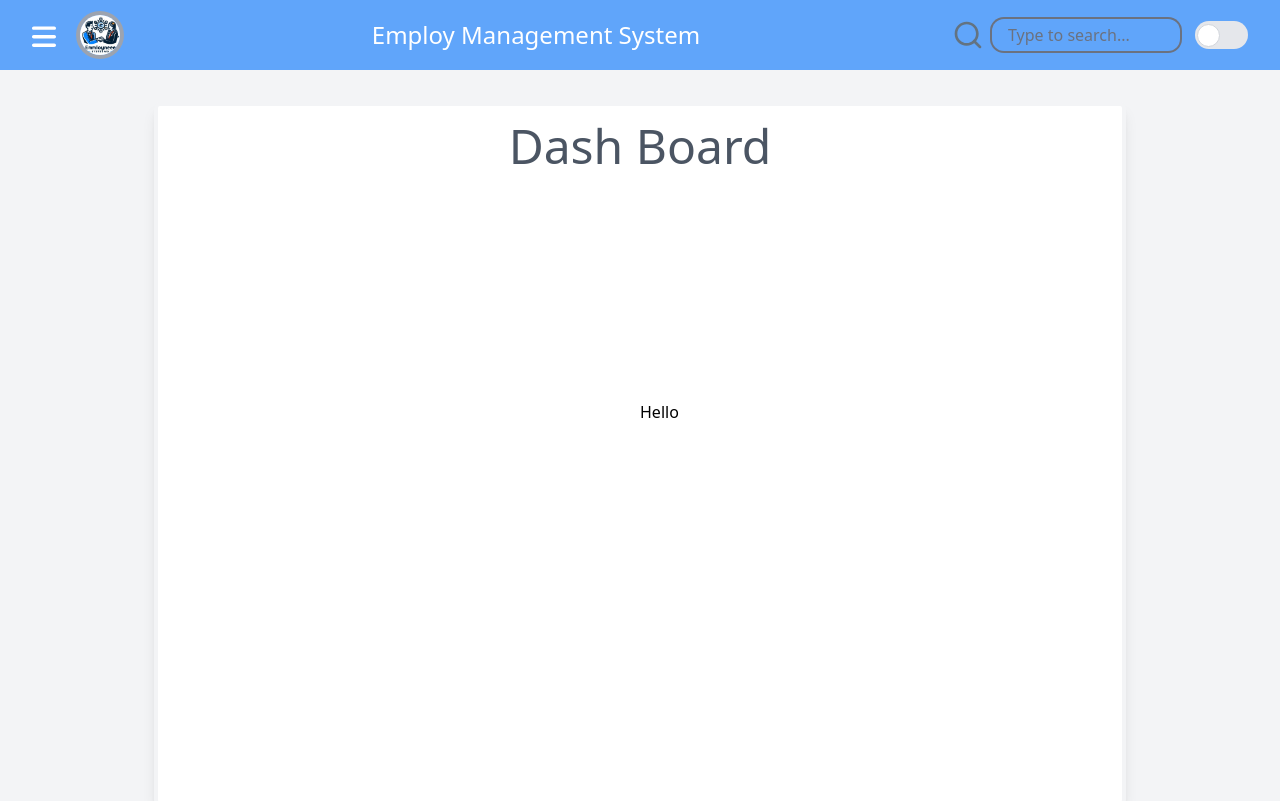
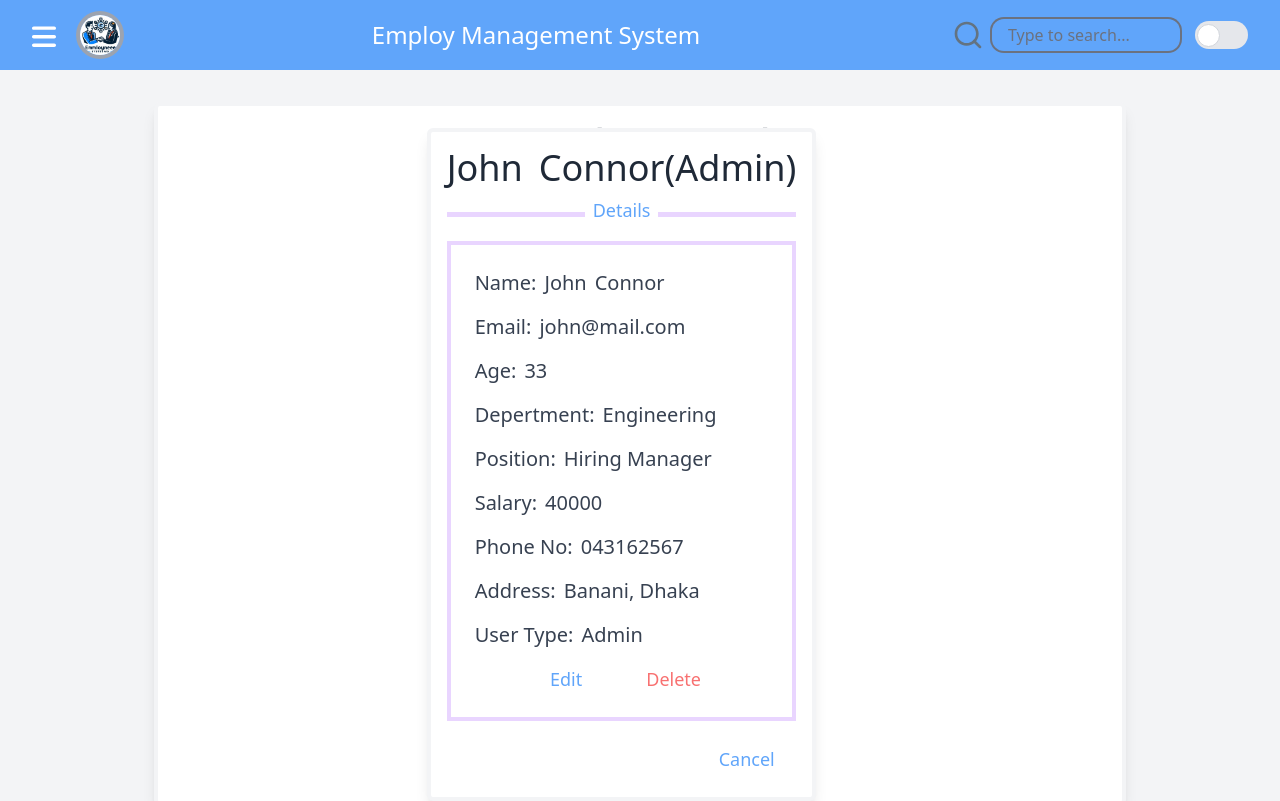
Before and after one commit to yet-yuvi/Employ-Management-System, a React (Create React App) app in the folder ems-client/: page / in a window 1280 px wide. Built offline with nearby package versions, Linux system fonts and the light colour scheme.

Commit message:
Create UserDetailDialog modal and design

```diff
--- /dev/null
+++ b/ems-client/src/components/modals/UserDetailDialog.jsx
@@ -0,0 +1,79 @@
+import React, { useContext } from "react";
+import { UserContext } from "../../context";
+
+export const UserDetailDialog = () => {
+  const { user } = useContext(UserContext);
+  return (
+    <div className="w-5/3  bg-white p-4 shadow-lg border-4 border-gray-100 rounded-md">
+      <h1 className="text-4xl font-custom-bold text-gray-800">
+        {user.fname}
+        <span className="ml-4" />
+        {user.lname}
+        {user.userType ? `(${user.userType})` : ""}
+      </h1>
+
+      <div className="flex">
+        <hr className="w-1/2 my-6 border-b-4 border-purple-200" />
+        <p className="px-2 pt-2 text-lg font-custom-bold text-blue-400">
+          Details
+        </p>
+        <hr className="w-1/2 my-6 border-b-4 border-purple-200" />
+      </div>
+
+      <div className="flex flex-col  p-4 border-4 border-purple-200 overflow-auto">
+        <p className="text-xl p-2 font-custom-bold text-gray-700">
+          Name:
+          <span className="ml-2" />
+          {user.fname}
+          <span className="ml-2" />
+          {user.lname}
+        </p>
+        <p className="text-xl p-2 font-custom-bold text-gray-700">
+          Email:
+          <span className="ml-2" />
+          {user.email}
+        </p>
+        <p className="text-xl p-2 font-custom-bold text-gray-700">
+          Age:
+          <span className="ml-2" />
+          {user.age}
+        </p>
+        <p className="text-xl p-2 font-custom-bold text-gray-700">
+          Depertment:
+          <span className="ml-2" />
+          {user.department}
+        </p>
+        <p className="text-xl p-2 font-custom-bold text-gray-700">
+          Position:
+          <span className="ml-2" />
+          {user.position}
+        </p>
+        <p className="text-xl p-2 font-custom-bold text-gray-700">
+          Salary:
+          <span className="ml-2" />
+          {user.salary}
+        </p>
+        <p className="text-xl p-2 font-custom-bold text-gray-700">
+          Phone No:
+          <span className="ml-2" />
+          {user.phone}
+        </p>
+        <p className="text-xl p-2 font-custom-bold text-gray-700">
+          Address:
+          <span className="ml-2" />
+          {user.address}
+        </p>
+        <p className="text-xl p-2 font-custom-bold text-gray-700">
+          User Type:
+          <span className="ml-2" />
+          {user.userType}
+        </p>
+        <div className="flex flex-row gap-6 justify-center">
+            <button className="text-lg hover:bg-blue-400 hover:text-white transition-all duration-300 text-blue-400 font-custom-bold py-2 px-6 rounded-3xl">Edit</button>
+            <button className="text-lg hover:bg-red-400 hover:text-white transition-all duration-300 text-red-400 font-custom-bold py-2 px-4 rounded-3xl">Delete</button>
+        </div>
+      </div>
+      <button className="ml-64 mt-4 text-lg hover:bg-blue-400 hover:text-white transition-all duration-300 text-blue-400 font-custom-bold py-2 px-4 rounded-2xl">Cancel</button>
+    </div>
+  );
+};
--- a/ems-client/src/components/modals/index.jsx
+++ b/ems-client/src/components/modals/index.jsx
@@ -1 +1,2 @@
 export * from "./BaseModal";
+export * from "./UserDetailDialog";
--- a/ems-client/src/pages/Base.jsx
+++ b/ems-client/src/pages/Base.jsx
@@ -1,5 +1,5 @@
 import { Outlet } from "react-router-dom";
-import { BannerBar, NavBar, BaseModal } from "../components";
+import { BannerBar, NavBar, BaseModal, UserDetailDialog } from "../components";
 import { useState, useRef, useEffect } from "react";
 import { UserProvider, ModalProvider } from "../context";
 
@@ -24,9 +24,9 @@ export const Base = () => {
     <UserProvider>
       <ModalProvider>
         <div className="h-screen w-screen flex flex-col relative">
-          <div className="absolute top-1/2 left-1/2 h-4 w-4 z-20 ">
+          <div className="absolute top-32 left-1/3 z-20 ">
             <BaseModal>
-              <div>Hello</div>
+              <UserDetailDialog />
             </BaseModal>
           </div>
           <div className="fixed top-0 left-0 right-0 z-50">
```
